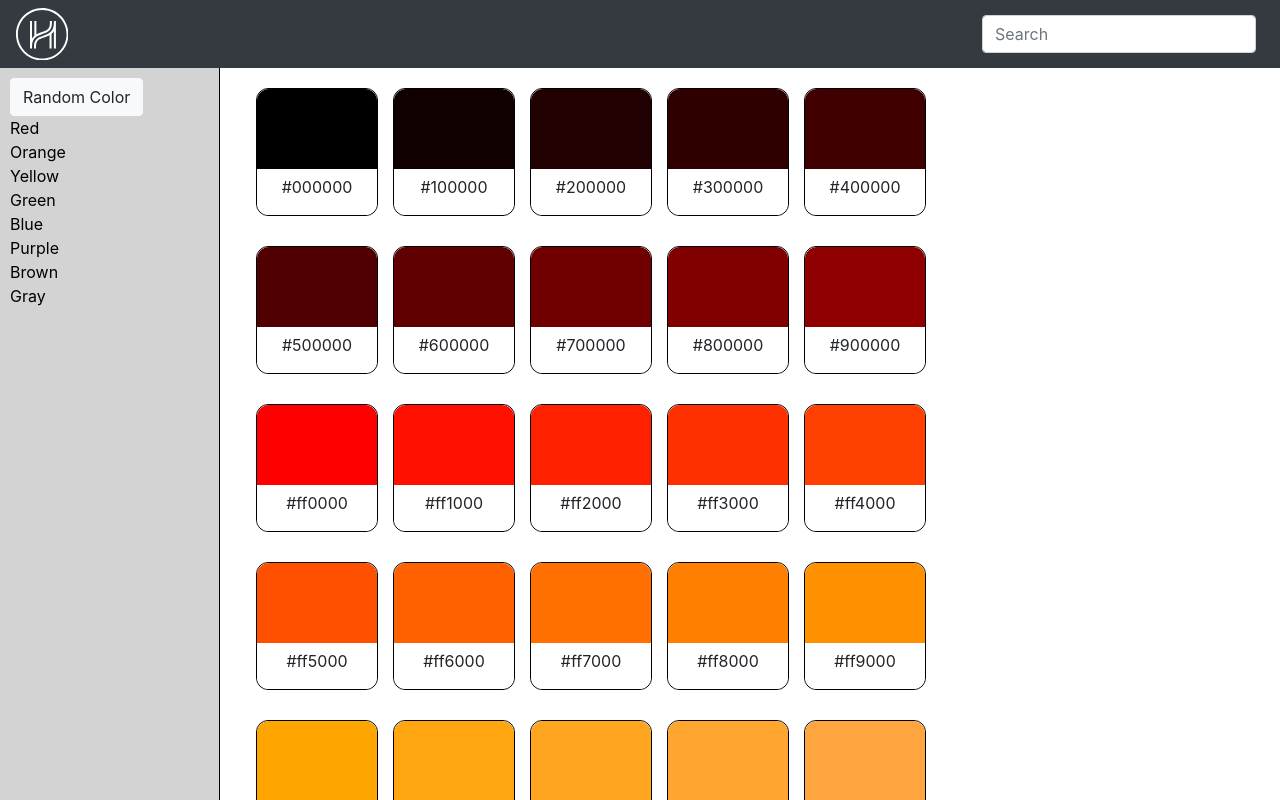
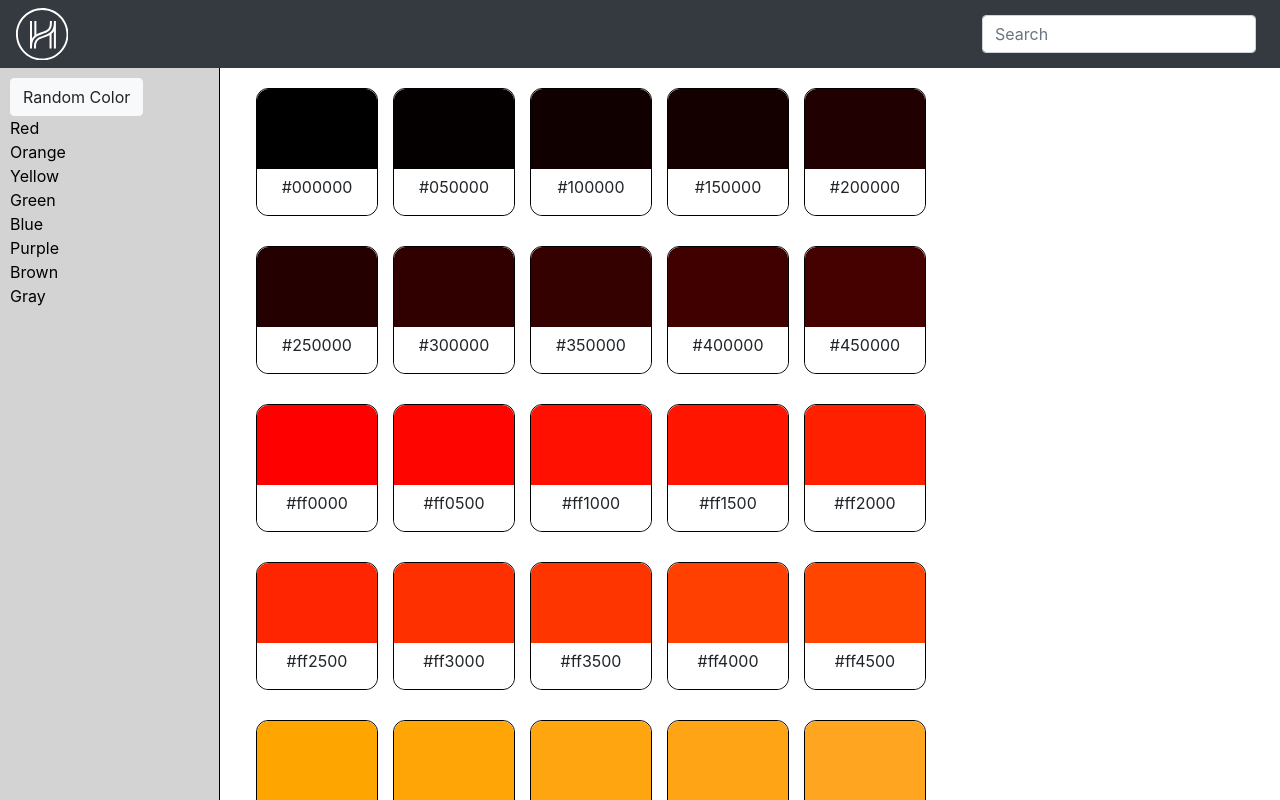
Before and after one commit to curtisyungen/hh-interview, a React (Create React App) app: page /list in a window 1280 px wide. Shown: the top 800 px of the page. Built offline with nearby package versions, Linux system fonts and the light colour scheme.

Commit message:
Add files via upload

```diff
--- a/src/App.js
+++ b/src/App.js
@@ -42,7 +42,7 @@ class App extends Component {
   // Generates an array of hex codes to populate color inventory
   getHexCodes = () => {
     let hexCodes = [];
-    let chars = ["00", "10", "20", "30", "40", "50", "60", "70", "80", "90"];
+    let chars = ["00", "05", "10", "15", "20", "25", "30", "35", "40", "45"];
 
     let code;
     // colors: #000000, #ff0000, #ffa500, #ffff00, #008000, #0000ff, #800080, #654321, #808080
@@ -119,6 +119,7 @@ class App extends Component {
     });
   }
 
+  // Filters colors according to the color chosen from Sidebar menu
   filterColors = (color) => {
     let hexCodes = this.state.hexCodes;
     let startIdx = (COLOR_MENU.indexOf(color) + 1) * COLOR_VARIATIONS;
@@ -131,6 +132,15 @@ class App extends Component {
     this.setState({
       hexDisplay: filterCodes,
     });
+  }
+
+  // Chooses a random color from hex code list to display in Detail View
+  getRandomColor = () => {
+    let hexCodes = this.state.hexCodes;
+    let randIdx = Math.floor(Math.random() * hexCodes.length);
+    let color = hexCodes[randIdx];
+
+    this.getColor(color);
   }
 
   // Clears Detail View and redirects to List View
@@ -156,6 +166,7 @@ class App extends Component {
           <Sidebar
             getColor={this.filterColors}
             colorMenu={this.state.colorMenu}
+            getRandomColor={this.getRandomColor}
           />
 
           {/* REDIRECTS */
@@ -196,7 +207,7 @@ class App extends Component {
               <DetailView
                 color={this.state.color}
                 getColor={this.getColor}
-                suggestions={this.state.hexCodes}
+                hexCodes={this.state.hexCodes}
                 clearDisplay={this.clearDisplay}
               />
             } />
--- a/src/pages/DetailView.js
+++ b/src/pages/DetailView.js
@@ -16,7 +16,8 @@ class DetailView extends Component {
                         />
 
                         <Suggestions
-                            suggestions={this.props.suggestions}
+                            color={this.props.color}
+                            hexCodes={this.props.hexCodes}
                             getColor={this.props.getColor}
                         />
 
```
